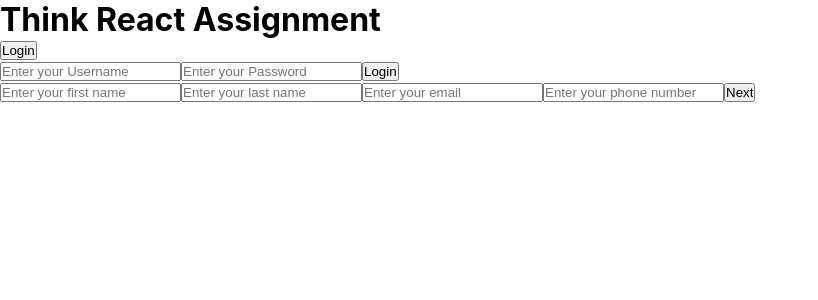
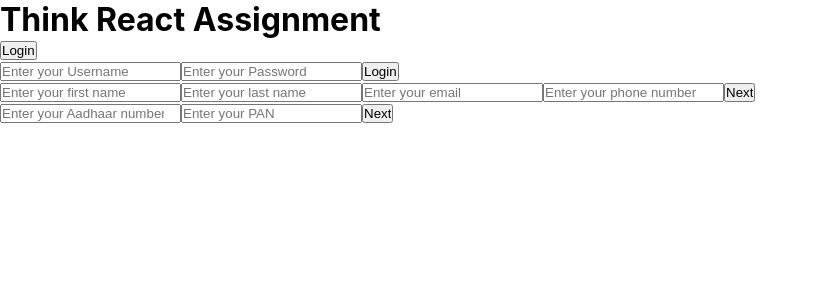
Before and after one commit to varun-316/think-assignment-react, a React (Create React App) app: page / in a window 1280 px wide. Shown: the top 300 px of the page, without its empty margins (0-818 px from the left). Built offline with nearby package versions, Linux system fonts and the light colour scheme.

Commit message:
UPDATE: Added Govt form

```diff
--- /dev/null
+++ b/src/data/govtFormData.js
@@ -0,0 +1,26 @@
+export const govtFormData = [
+  {
+    type: "number",
+    id: "aadhaar",
+    name: "aadhaar",
+    className: "",
+    requiredFlag: true,
+    placeholder: "Enter your Aadhaar number",
+  },
+  {
+    type: "text",
+    id: "pan",
+    name: "pan",
+    className: "",
+    requiredFlag: true,
+    placeholder: "Enter your PAN",
+  },
+  {
+    type: "submit",
+    id: "govt-submit",
+    name: "govt-submit",
+    className: "",
+    requiredFlag: true,
+    placeholder: "",
+  },
+];
--- /dev/null
+++ b/src/pages/Govt.js
@@ -0,0 +1,23 @@
+import React, { useState } from "react";
+import Form from "../components/Form";
+import { govtFormData } from "../data/govtFormData";
+
+const Govt = () => {
+  const [govtData, setGovtData] = useState({
+    "govt-submit": "Next",
+  });
+  const handleOnSubmit = (e) => {
+    console.log(govtData);
+    e.preventDefault();
+  };
+
+  return (
+    <Form
+      formData={govtFormData}
+      handleOnSubmit={handleOnSubmit}
+      context={[govtData, setGovtData]}
+    />
+  );
+};
+
+export default Govt;
--- a/src/pages/Home.js
+++ b/src/pages/Home.js
@@ -1,5 +1,5 @@
 import React from "react";
-import Header from "../components/Header";
+import Govt from "./Govt";
 import Login from "./Login";
 import Personal from "./Personal";
 
@@ -8,6 +8,7 @@ const Home = () => {
     <React.Fragment>
       <Login />
       <Personal />
+      <Govt />
     </React.Fragment>
   );
 };
--- a/src/pages/Personal.js
+++ b/src/pages/Personal.js
@@ -6,7 +6,7 @@ const Personal = () => {
   const [personalData, setPersonalData] = useState({
     "personal-submit": "Next",
   });
-  const handleOnLogin = (e) => {
+  const handleOnSubmit = (e) => {
     console.log(personalData);
     e.preventDefault();
   };
@@ -14,7 +14,7 @@ const Personal = () => {
   return (
     <Form
       formData={personalFormData}
-      handleOnSubmit={handleOnLogin}
+      handleOnSubmit={handleOnSubmit}
       context={[personalData, setPersonalData]}
     />
   );
```
